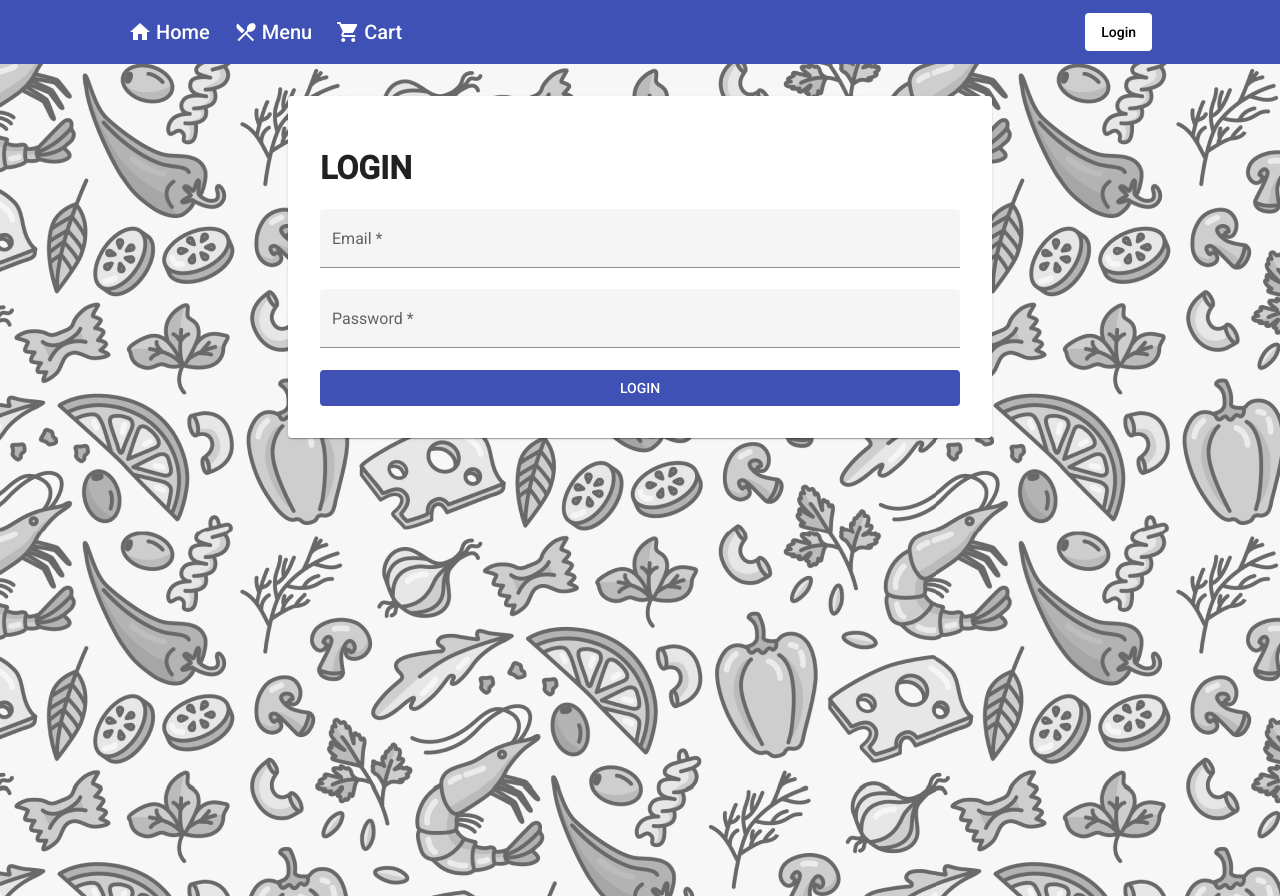
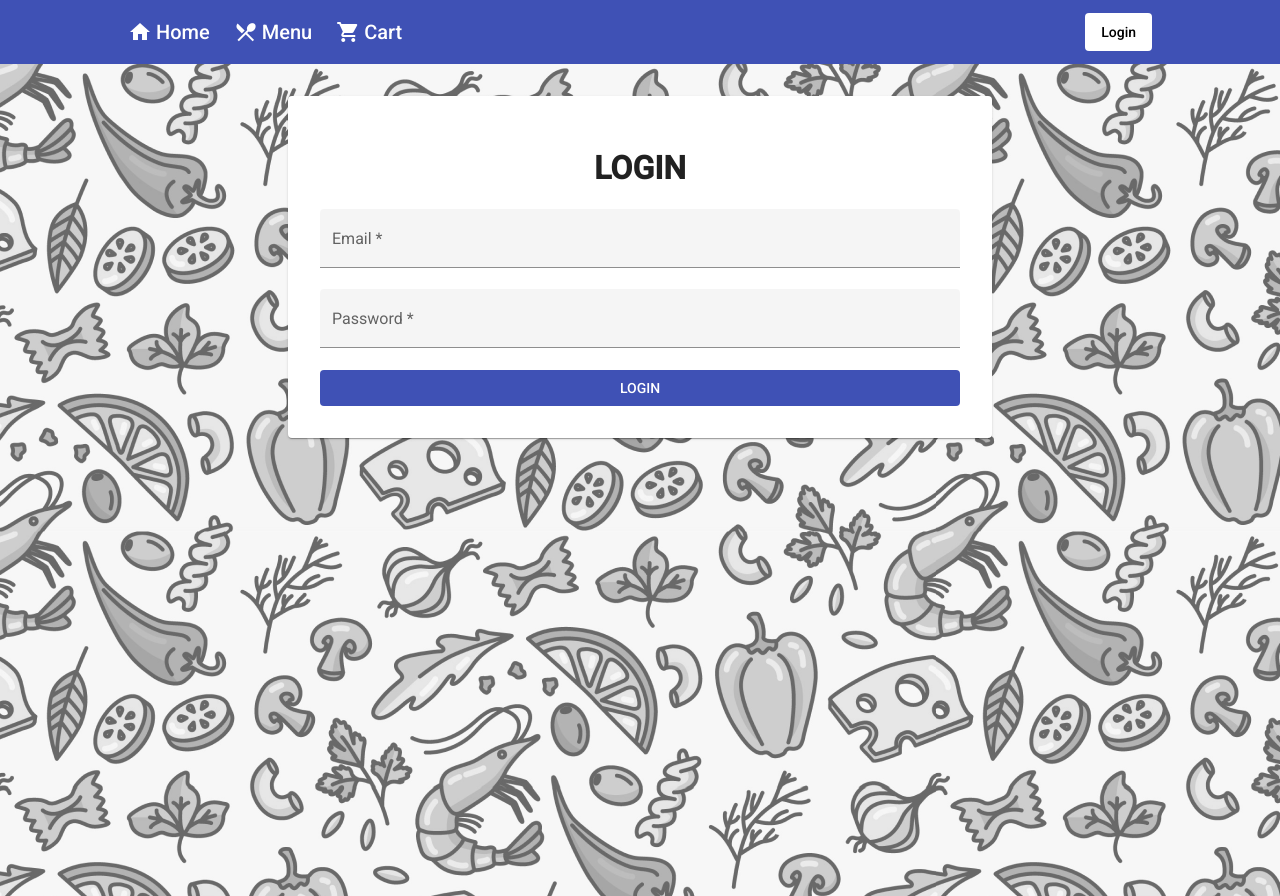
Before and after one commit to Dywa0204/mini_project_upn_zetta_team_F, an Angular app: page /login in a window 1280 px wide. Built offline with nearby package versions, Linux system fonts and the light colour scheme.

Commit message:
Update Form : Create FormGroup for Login Form

```diff
--- a/src/app/login/loginpage/loginpage.component.html
+++ b/src/app/login/loginpage/loginpage.component.html
@@ -1,6 +1,6 @@
 <div class="bg" [ngStyle]="{'backgroundImage' : getBackgroundImage()}">
     <mat-card>
-        <form [formGroup]="formLogin">
+        <form [formGroup]="formLogin" (ngSubmit)="onSubmit()">
             <h1>LOGIN</h1>
 
             <mat-form-field appearance="fill">
--- a/src/app/login/loginpage/loginpage.component.scss
+++ b/src/app/login/loginpage/loginpage.component.scss
@@ -13,3 +13,7 @@ form {
     height: 100%;
     padding-top: 32px;
 }
+
+h1 {
+    text-align: center;
+}
--- a/src/app/login/loginpage/loginpage.component.ts
+++ b/src/app/login/loginpage/loginpage.component.ts
@@ -22,4 +22,8 @@ export class LoginpageComponent implements OnInit {
   getBackgroundImage() {
     return `url(${this.myBackgroundImageUrl})`
   }
+
+  onSubmit(){
+
+  }
 }
```
